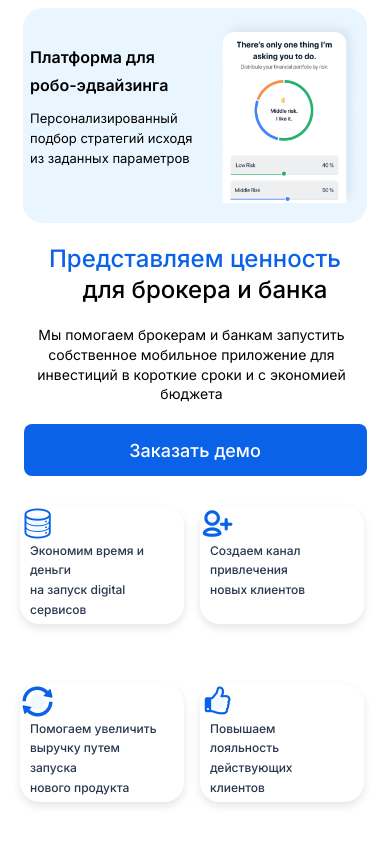
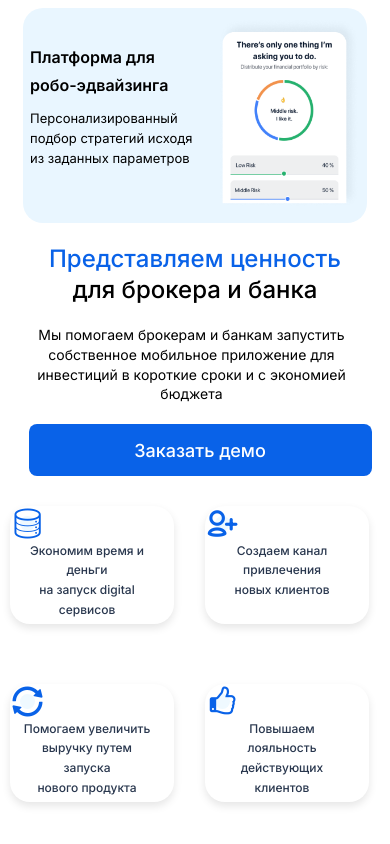
Before and after one commit to mariarchie/AEON_test, a plain HTML site: page index.html in a window 390 px wide. Shown: the part 1351-2195 px from the top of the page. Drawn offline with Linux system fonts and the light colour scheme.

Commit message:
Some features are added

```diff
--- a/index.html
+++ b/index.html
@@ -101,7 +101,7 @@
             </div>
         </div>
     </section>
-    <section class="value center">
+    <section class="value">
         <div class="value__text__content">
             <h2 class="value__heading"><span class="highlight">Представляем ценность</span>
                 <div class="value__subheading">для брокера и банка</div>
--- a/styles.css
+++ b/styles.css
@@ -353,17 +353,19 @@ a {
     margin-top: 20px;
     margin-bottom: 120px;
     justify-content: center;
+    gap: 130px;
 }
 
 .value__text__content {
-    margin-left: 25px;
     margin-top: 100px;
+    width: 400px;
 }
 
 .value__heading {
     font-weight: 500;
     font-size: 35px;
     line-height: 49.4px;
+    width: 450px;
 }
 
 .value__subheading {
@@ -401,9 +403,7 @@ a {
     display: grid;
     grid-template-columns: repeat(2, 1fr);
     grid-gap: 10px;
-    margin-top: 30px;
-    margin-top: 120px;
-    margin-left: 80px;
+    margin-top: 90px;
 }
 
 .benefit-item {
@@ -411,10 +411,6 @@ a {
     height: 140px;
     border-radius: 20px;
     padding: 10px;
-}
-
-.benefits__right {
-    margin-left: 80px;
 }
 
 .benefit__text {
@@ -518,6 +514,7 @@ a {
 
     .demo-button {
         width: 343px;
+
     }
 
     .feature__section {
@@ -576,19 +573,24 @@ a {
         max-width: 168px;
     }
 
+    .value {
+        text-align: center;
+        justify-content: center;
+        gap: 0px;
+    }
+
     .value__heading {
         font-size: 24px;
         line-height: 31px;
+        margin-left: -30px;
     }
 
-    .value__subheading {
-        padding-left: 20px;
-    }
 
     .value__text {
         font-size: 14px;
         line-height: 19.6px;
         width: 343px;
+        margin-left: 20px;
         padding-top: 20px;
         padding-bottom: 20px;
     }
@@ -612,7 +614,7 @@ a {
         grid-gap: 10px;
         margin-top: 30px;
         padding-bottom: 20px;
-        margin-left: 0px;
+        margin-left: 10px;
     }
 
     .benefit-item {
```
Also changed, not shown: 1 other file.
